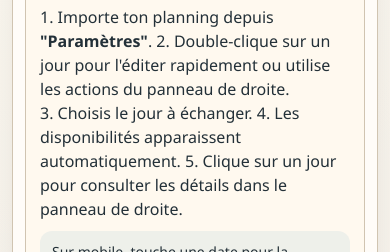
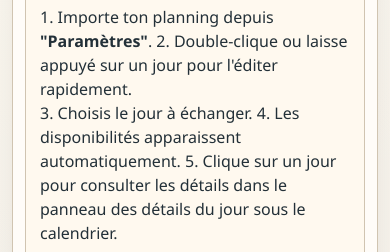
Before and after one commit to Mididams/Appli-Echange, a website: page index.html in a window 390 px wide. Shown: the part 537-789 px from the top of the page. Drawn offline with Linux system fonts and the light colour scheme.

Commit message:
optimisation mobile bandeau accueil

```diff
--- a/index.html
+++ b/index.html
@@ -50,10 +50,10 @@
               <button id="help-button" type="button">Mode d'emploi</button>
             </div>
             <p>
-              1. Importe ton planning depuis <strong>"Paramètres"</strong>. 2. Double-clique sur un jour pour
-              l'éditer rapidement ou utilise les actions du panneau de droite.<br />3. Choisis le jour à échanger.
-              4. Les disponibilités apparaissent automatiquement. 5. Clique sur un jour pour consulter les
-              détails dans le panneau de droite.
+              1. Importe ton planning depuis <strong>"Paramètres"</strong>. <span class="desktop-only">2. Double-clique sur un jour pour
+              l'éditer rapidement ou utilise les actions du panneau de droite.</span><span class="mobile-only">2. Double-clique ou laisse appuyé sur un jour pour l'éditer rapidement.</span><br />3. Choisis le jour à échanger.
+              4. Les disponibilités apparaissent automatiquement. <span class="desktop-only">5. Clique sur un jour pour consulter les
+              détails dans le panneau de droite.</span><span class="mobile-only">5. Clique sur un jour pour consulter les détails dans le panneau des détails du jour sous le calendrier.</span>
             </p>
             <p class="mobile-tip">
               Sur mobile, touche une date pour la consulter puis fais un double tap ou laisse le doigt appuyé pour
--- a/style.css
+++ b/style.css
@@ -164,6 +164,14 @@
 .help-box p {
   margin: 0;
   line-height: 1.5;
+}
+
+.mobile-only {
+  display: none;
+}
+
+.desktop-only {
+  display: inline;
 }
 
 .mobile-tip {
@@ -690,6 +698,14 @@
     display: block;
   }
 
+  .mobile-only {
+    display: inline;
+  }
+
+  .desktop-only {
+    display: none;
+  }
+
   .calendar-panel,
   .panel-card {
     padding: 12px;
```
